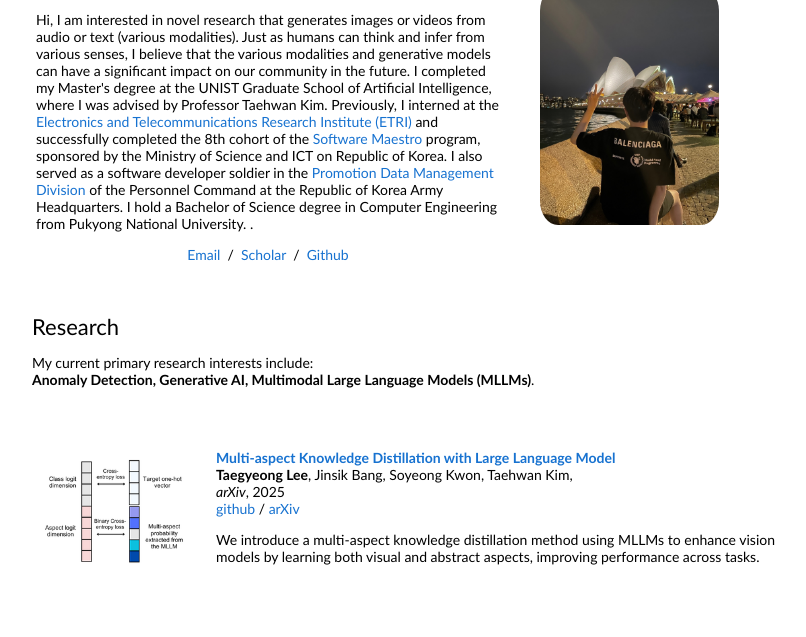
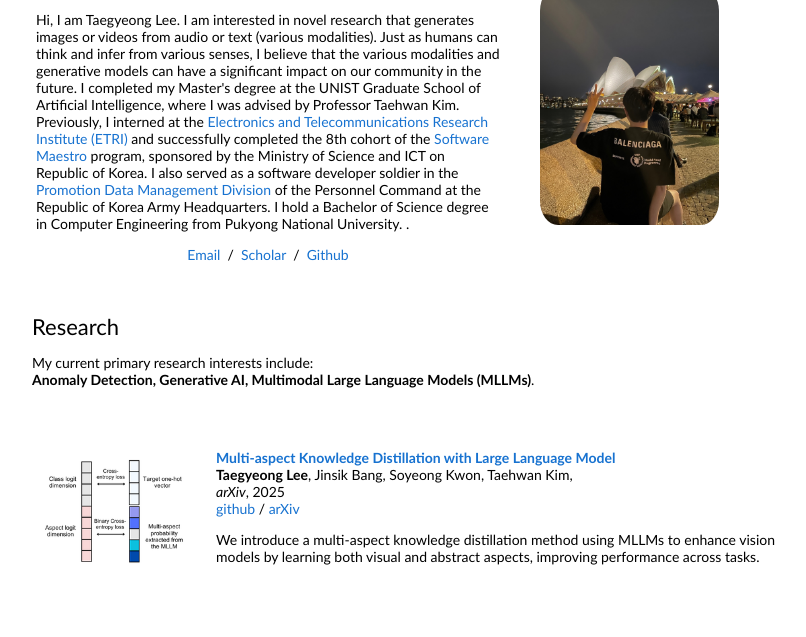
Before and after one commit to taegyeong-lee/taegyeong-lee.github.io, a plain HTML site: page index.html in a window 1280 px wide. Shown: the part 90-727 px from the top of the page, without its empty margins (224-1030 px from the left). Drawn offline with Linux system fonts and the light colour scheme.

Commit message:
Update index.html

```diff
--- a/index.html
+++ b/index.html
@@ -25,7 +25,7 @@
                             Taegyeong Lee
                         </p>
                         <p>
-                            Hi, I am interested in novel research that generates images or videos from audio or text (various
+                            Hi, I am Taegyeong Lee. I am interested in novel research that generates images or videos from audio or text (various
  modalities). Just as humans can think and infer from various senses, I believe that the various modalities and
  generative models can have a significant impact on our community in the future. I completed my Master's degree at the UNIST Graduate School
                             of Artificial Intelligence, where I was advised by Professor Taehwan Kim. Previously, I
```
